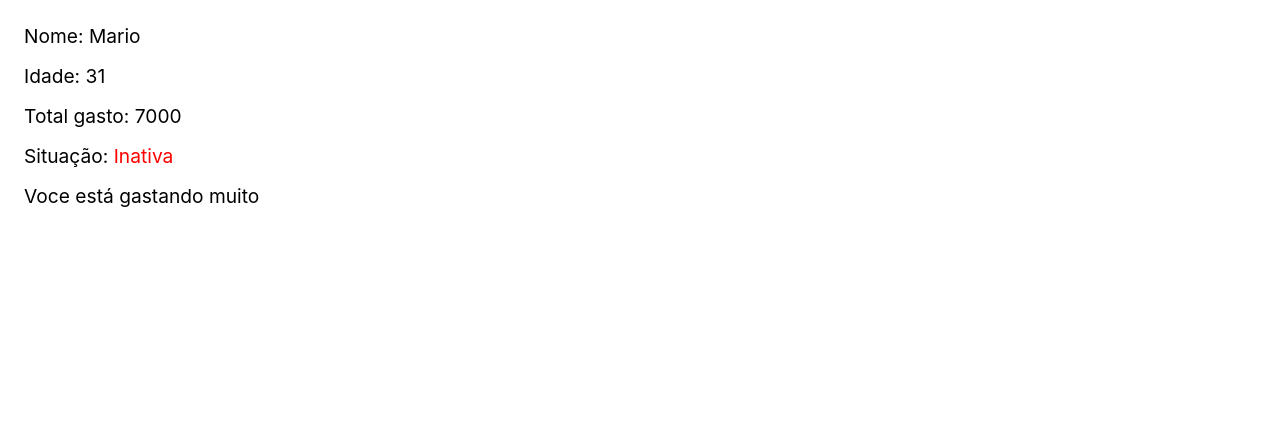
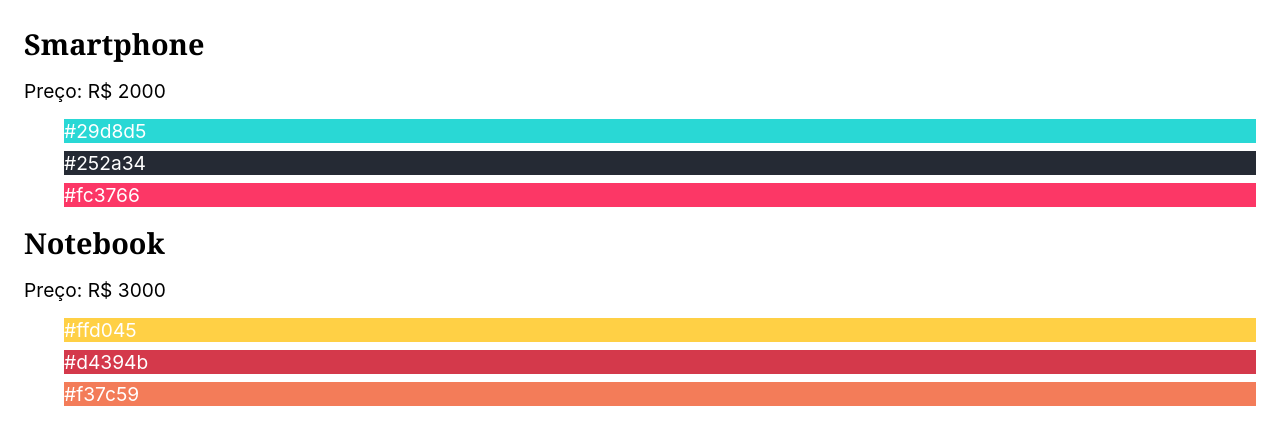
Before and after one commit to menezesrafaella/learning-react-origamid, a React (Create React App) app: page / in a window 1280 px wide. Shown: the top 444 px of the page. Built offline with nearby package versions, Linux system fonts and the light colour scheme.

Commit message:
feat: :art: filter,map,array

```diff
--- a/src/App.js
+++ b/src/App.js
@@ -1,35 +1,116 @@
 import React from 'react';
+// --------------------------- Aula de JSX - 2 ---------------------------------
+// const persona = {
+//   client: 'Mario',
+//   age: 31,
+//   shop: [
+//     { name: 'Notebook', price: 'R$ 2500'},
+//     { name: 'Frezzer', price: 'R$ 3000'},
+//     { name: 'Smartphone', price: 'R$ 1500'},
+//   ],
+//   situation: false,
+// }
+// --------------------------- Aula de JSX - 2 ---------------------------------
 
-const persona = {
-  client: 'Mario',
-  age: 31,
-  shop: [
-    { name: 'Notebook', price: 'R$ 2500'},
-    { name: 'Frezzer', price: 'R$ 3000'},
-    { name: 'Smartphone', price: 'R$ 1500'},
-  ],
-  situation: false,
-}
+
+// --------------------------- Aula de JSX - Array ---------------------------------
+// Mostre apenas produtos que forem mais caros que R$ 1500
+const produtos = [
+  {
+    id: 1,
+    nome: 'Smartphone',
+    preco: 'R$ 2000',
+    cores: ['#29d8d5', '#252a34', '#fc3766'],
+  },
+  {
+    id: 2,
+    nome: 'Notebook',
+    preco: 'R$ 3000',
+    cores: ['#ffd045', '#d4394b', '#f37c59'],
+  },
+  {
+    id: 3,
+    nome: 'Tablet',
+    preco: 'R$ 1500',
+    cores: ['#365069', '#47c1c8', '#f95786'],
+  },
+];
 
 
 
 const App = () => {
-  const data = persona;
-
-  const total = data.shop.map(item => Number(item.price.replace('R$ ', ''))).reduce((a,b) => a + b);
+  const dados = produtos.filter((produto) =>
+    Number(produto.preco.replace('R$ ', '')) > 1500)
+  console.log(dados)
 
   return (
-  <>
-    <p>Nome: {data.client}</p>
-    <p>Idade: {data.age}</p>
-    <p> Total gasto: { total }</p>
-    <p>Situação: <span style={{ color: data.situation ? 'green' : 'red'  }}>{data.situation ? 'Ativa' : 'Inativa'}</span> </p>
-    { total > 5000 && <p>Voce está gastando muito</p> }
-  </> //React.Fragment
+    <section>
+      {dados.map(({ id, nome, preco, cores }) => (
+        <div key={id}>
+          <h1>{nome}</h1>
+          <p>Preço: {preco} </p>
+          <ul>
+            {cores.map(cor => (
+              <li key={cor} style={{ color: 'white', backgroundColor: cor }}>{cor}</li>
+            ))}
+          </ul>
+        </div>
+      ))}
+
+    </section>
   )
-}
+};
+
+// Uma solução:
+// produtos.filter((produto) =>
+//   Number(produto.preco.replace('R$ ', '')) > 1500
+// ).map(produto => (
+//   <div key={produto.id}>
+//     <h1>{produto.nome}</h1>
+//     <p>Preço: {produto.preco}</p>
+//     <ul>
+//       {produto.cores.map((cor) => (
+//         <li key={cor} style={{ color: 'white', backgroundColor: cor }}> {cor} </li>
+//         ))}
+//     </ul>
+//   </div>
+// ))}
+
+// --------------------------- Aula de JSX - Array ---------------------------------
+
+// O JSX necessita de uma key única para cada elemento da Array
+// Ex: <li key="e1">Apple</li>
+// const filmes = ['Harry Potter - A pedra filosofal', 'Harry potter - A camara secreta', 'Harry potter - O prisioneiro de Azkaban']
+
+// return (
+//   <ul>
+//     {filmes.map(filme => {
+//       return <li key={filme}>{filme}</li>
+//     }) }
+//   </ul>
+// )
+
+// --------------------------- Aula de JSX - Array ---------------------------------
+
+
+// --------------------------- Aula de JSX - 2 ---------------------------------
+// const data = persona;
+
+// const total = data.shop.map(item => Number(item.price.replace('R$ ', ''))).reduce((a,b) => a + b);
+
+// return (
+// <>
+//   <p>Nome: {data.client}</p>
+//   <p>Idade: {data.age}</p>
+//   <p> Total gasto: { total }</p>
+//   <p>Situação: <span style={{ color: data.situation ? 'green' : 'red'  }}>{data.situation ? 'Ativa' : 'Inativa'}</span> </p>
+//   { total > 5000 && <p>Voce está gastando muito</p> }
+// </> //React.Fragment
+// )
 
 // JSX é um javascript estendido, dando a ele novas funcionalidades, e depois sao convertidos para react.
 // className -> class e htmlFor -> for (label)
+// --------------------------- Aula de JSX - 2 ---------------------------------
+
 
 export default App;
```
